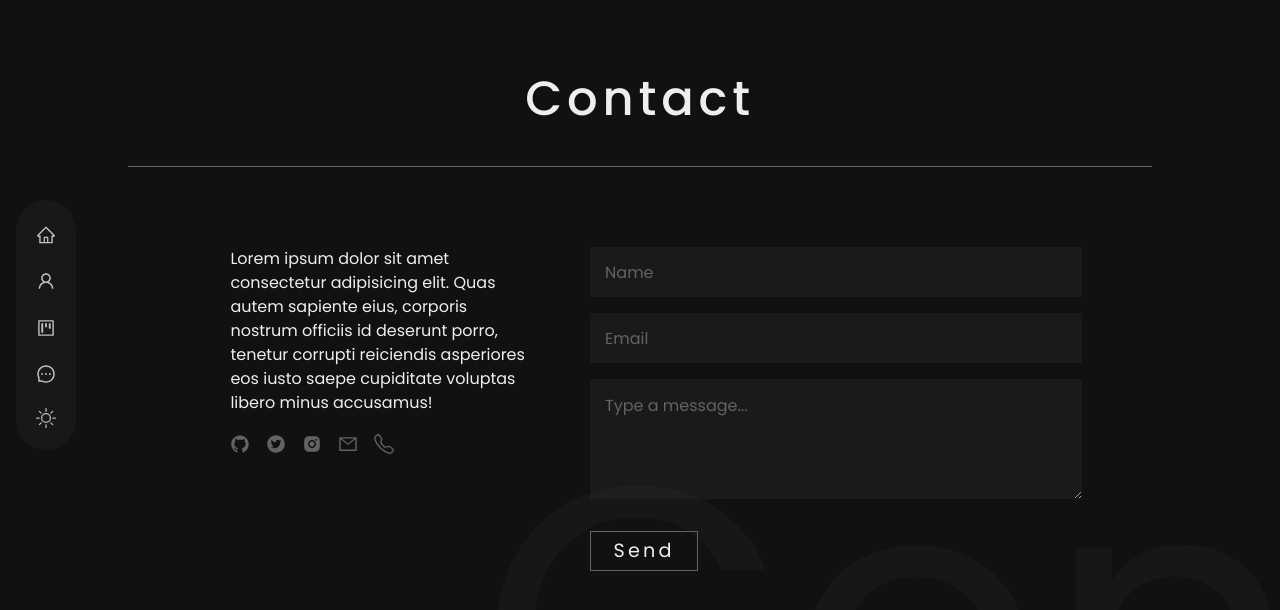
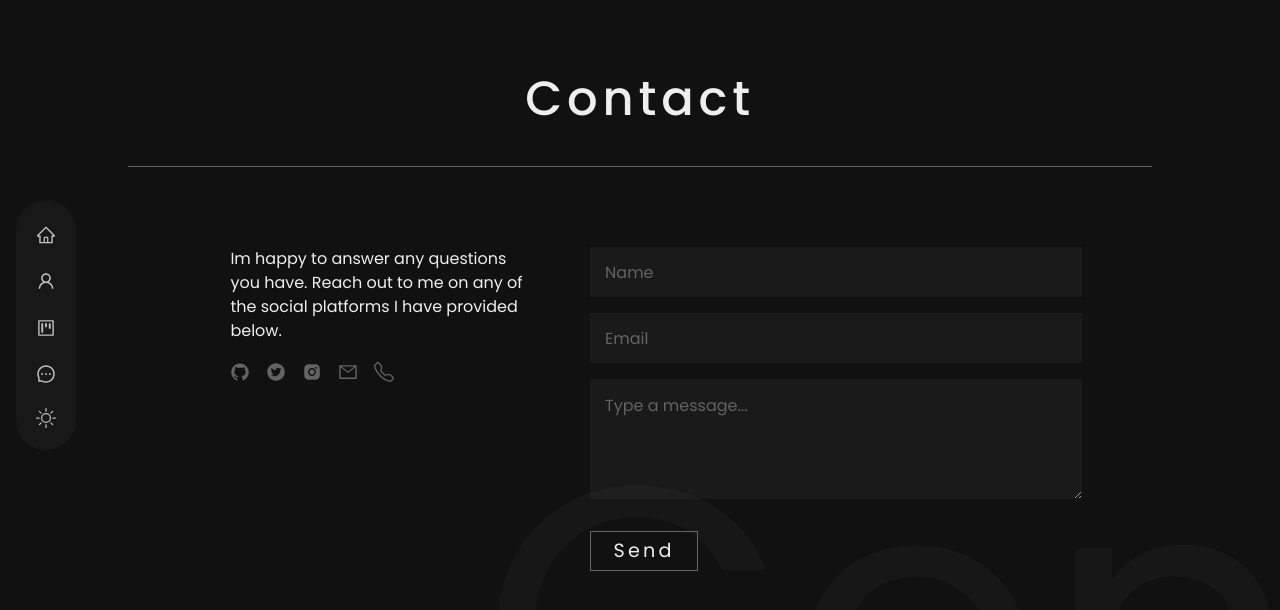
Before and after one commit to bimbo-ade/myPortfolio2, a React (Create React App) app: page /contact in a window 1280 px wide. Shown: the top 610 px of the page. Built offline with nearby package versions, Linux system fonts and the light colour scheme.

Commit message:
updated some content

```diff
--- a/src/components/About/About.jsx
+++ b/src/components/About/About.jsx
@@ -90,7 +90,7 @@ const About = () => {
               <div className="progress-bar">
                 <h3>Next Js</h3>
                 <ProgressBar
-                  completed={50}
+                  completed={20}
                   className="pb"
                   baseBgColor="var(--white)"
                   borderRadius="0"
@@ -102,7 +102,7 @@ const About = () => {
               <div className="progress-bar">
                 <h3>Typescript</h3>
                 <ProgressBar
-                  completed={20}
+                  completed={10}
                   className="pb"
                   baseBgColor="var(--white)"
                   borderRadius="0"
--- a/src/components/Contact/Contact.jsx
+++ b/src/components/Contact/Contact.jsx
@@ -44,10 +44,8 @@ const Contact = () => {
         <div className="contact-cont">
           <div className="contact">
             <p>
-              Lorem ipsum dolor sit amet consectetur adipisicing elit. Quas
-              autem sapiente eius, corporis nostrum officiis id deserunt porro,
-              tenetur corrupti reiciendis asperiores eos iusto saepe cupiditate
-              voluptas libero minus accusamus!
+              Im happy to answer any questions you have. Reach out to me on any
+              of the social platforms I have provided below.
             </p>
             <div className="social-icons">
               <a
--- a/src/components/Projects/Projects.jsx
+++ b/src/components/Projects/Projects.jsx
@@ -42,12 +42,11 @@ const Projects = () => {
               <div className="span-content">
                 {" "}
                 <h1> Foodlang</h1>
-                <p style={{ textAlign: "center" }}>
+                <p style={{ textAlign: "center", padding: "0 5px" }}>
                   {" "}
                   This is an e-commerce food website that was built bearing the
                   CRUD operations in mind
                 </p>
-                <div className="btn-cont">
                 <a
                   href="
                     https://myfoodlang.netlify.app/"
@@ -57,8 +56,6 @@ const Projects = () => {
                   {" "}
                   <button>Live</button>
                 </a>
-                  <button>Github</button>
-                </div>
               </div>
             </div>
           </div>
@@ -68,11 +65,10 @@ const Projects = () => {
               <div className="span-content">
                 {" "}
                 <h1> StarWars PJ</h1>
-                <p style={{ textAlign: "center" }}>
+                <p style={{ textAlign: "center", padding: "0 5px" }}>
                   This Project conntects to StarWars Api endpoint fetching
                   characters and displaying their info
                 </p>{" "}
-                <div className="btn-cont">
                 <a
                   href="https://starwarspj.netlify.app/"
                   target="_blank"
@@ -81,8 +77,6 @@ const Projects = () => {
                   {" "}
                   <button>Live</button>
                 </a>
-                  <button>Github</button>
-                </div>
               </div>
             </div>
           </div>{" "}
@@ -92,10 +86,9 @@ const Projects = () => {
               <div className="span-content">
                 {" "}
                 <h1> Portfolio</h1>
-                <p style={{ textAlign: "center" }}>
+                <p style={{ textAlign: "center", padding: "0 5px" }}>
                   This is my personal portfolio built using React Animation
                 </p>
-                <div className="btn-cont">
                 <a
                   href="
                     https://abimbola-adeyemi.vercel.app/"
@@ -105,8 +98,6 @@ const Projects = () => {
                   {" "}
                   <button>Live</button>
                 </a>
-                  <button>Github</button>
-                </div>
               </div>
             </div>
           </div>
```
Lines whose indentation alone changed are shown as unchanged.
